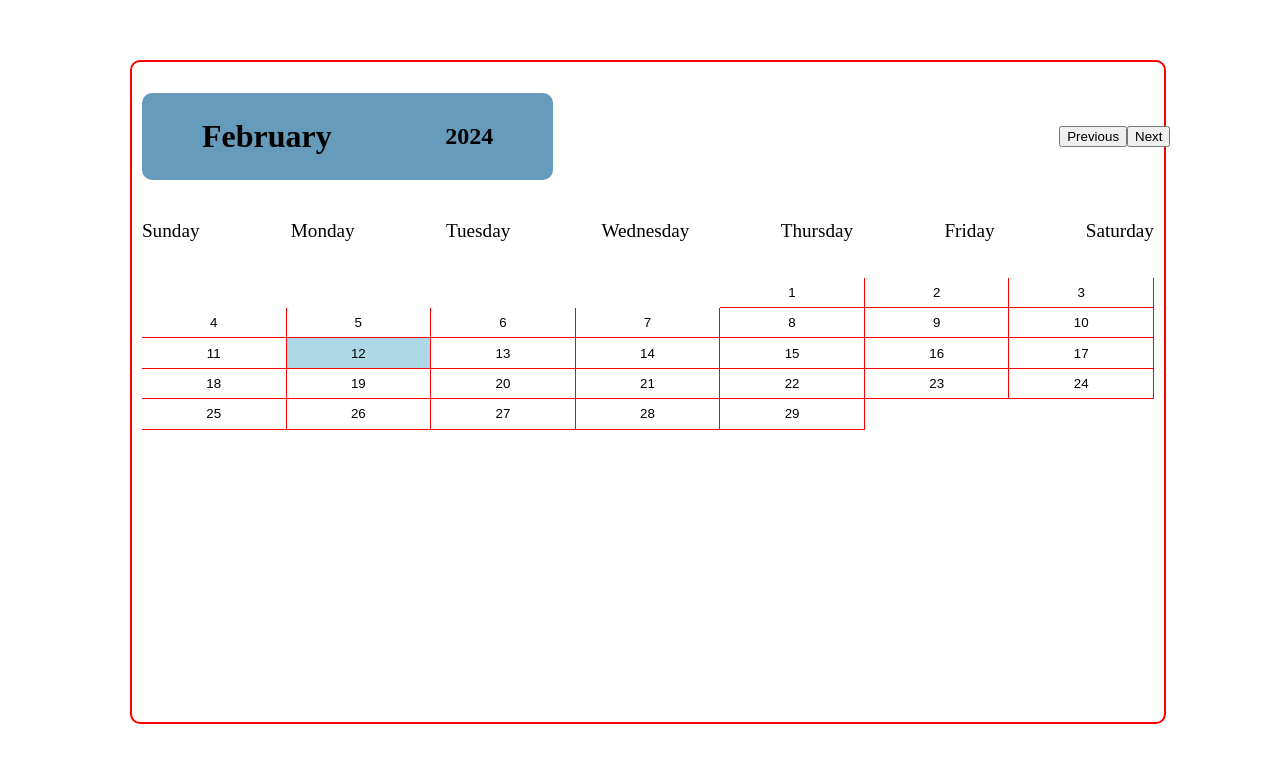
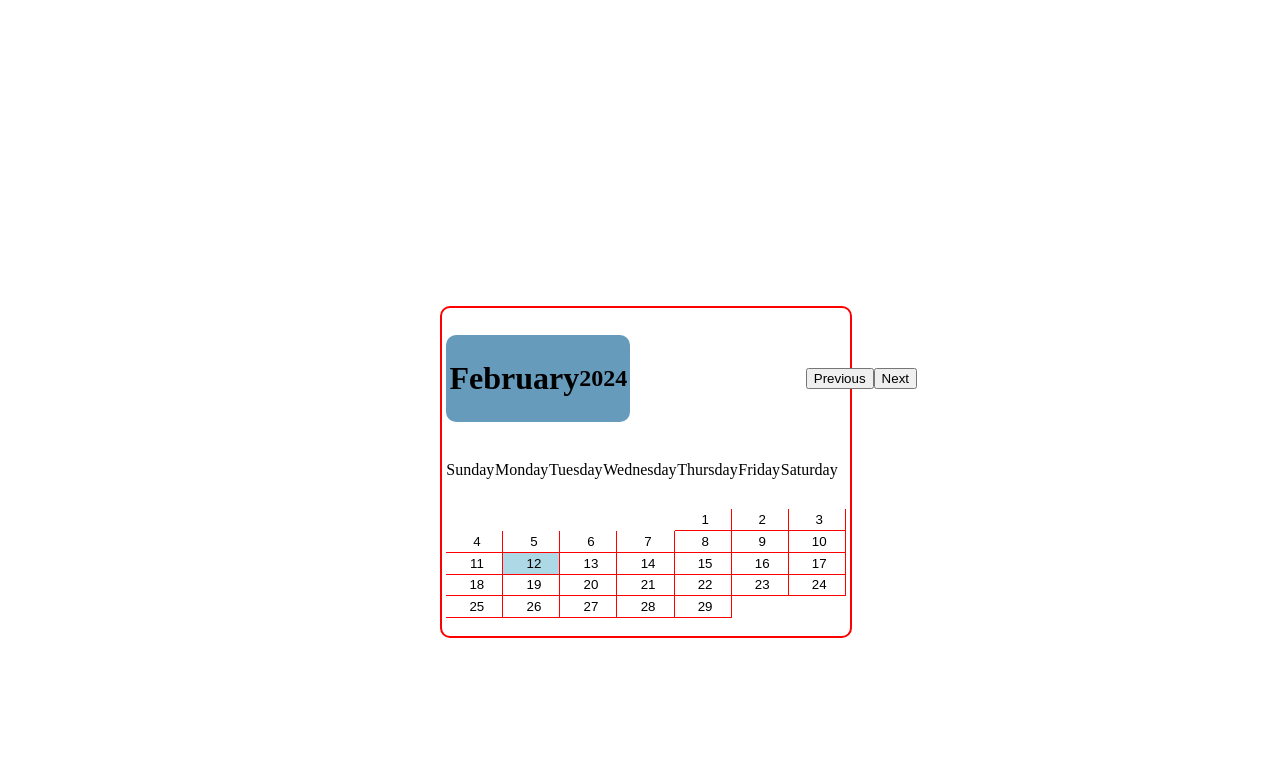
Before and after one commit to dev-martin02/Calendar_project, a React (Vite) app: page / in a window 1280 px wide. Shown: the top 762 px of the page. Built offline with nearby package versions, Linux system fonts and the light colour scheme.

Commit message:
css version 1

```diff
--- a/src/components/Header/Header.css
+++ b/src/components/Header/Header.css
@@ -14,7 +14,7 @@
   justify-content: space-around;
 }
 #prev-next-mon {
-  margin-left: 50%;
+  margin-left: auto; /* Align to the right */
   display: flex;
   width: 10%;
   justify-content: space-between;
--- a/src/components/body/Calendar.css
+++ b/src/components/body/Calendar.css
@@ -7,22 +7,13 @@ html {
 
 body {
   padding: 5%;
-  width: 40%;
   display: flex;
   justify-content: center;
   align-items: center;
-  width: 90%;
-  height: 80%;
+  font-size: 1.1rem;
+  height: 100vh; /* Set height to viewport height */
 }
 
-#root {
-  width: 100%;
-  height: 100%;
-  padding: 5%;
-  display: flex;
-  justify-content: center;
-  align-items: center;
-}
 /* app file ends */
 
 #container {
@@ -56,7 +47,7 @@ ul {
 }
 
 #weekdays {
-  font-size: larger;
+  font-size: 1rem;
 }
 
 #date-container {
@@ -70,17 +61,33 @@ ul {
   border-right: red 1px solid;
   border-bottom: red 1px solid;
   padding: 5%;
+  transition: background-color 0.3s ease; /* Add transition for smoother hover effect */
 }
 #date:hover {
-  background-color: gray;
+  background-color: lightgray;
+}
+
+#days {
+  font-size: 0.9rem; /* Adjust font size for mobile */
+  line-height: 1.2; /* Increase line height for more space */
 }
 
 .zero {
   visibility: hidden;
 }
 
+#weekdays {
+  margin-right: 0.5rem; /* Space after weekdays */
+}
+
+#date {
+  padding-left: 0.5rem; /* Space before date */
+}
 @media screen and (max-width: 450px) {
+  body {
+    padding: 2%;
+  }
   #container {
-    width: 20%;
+    width: 80%;
   }
 }
```
